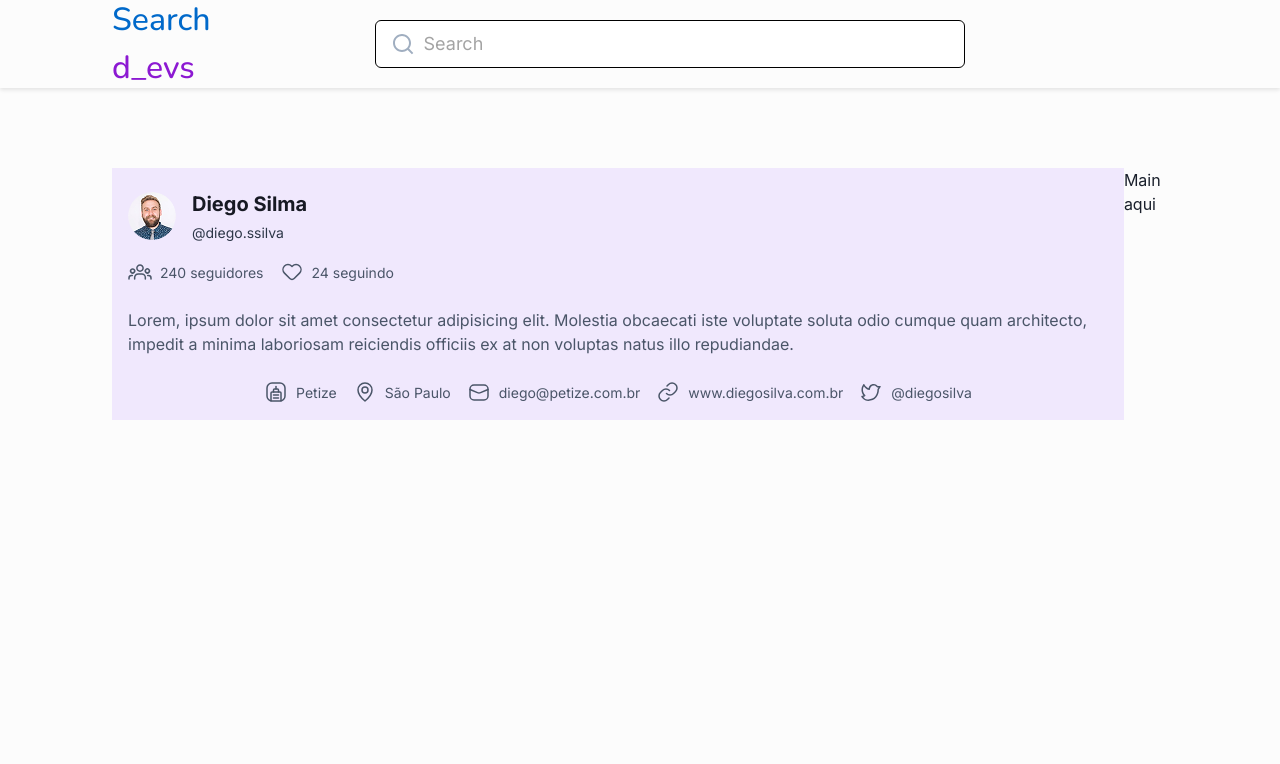
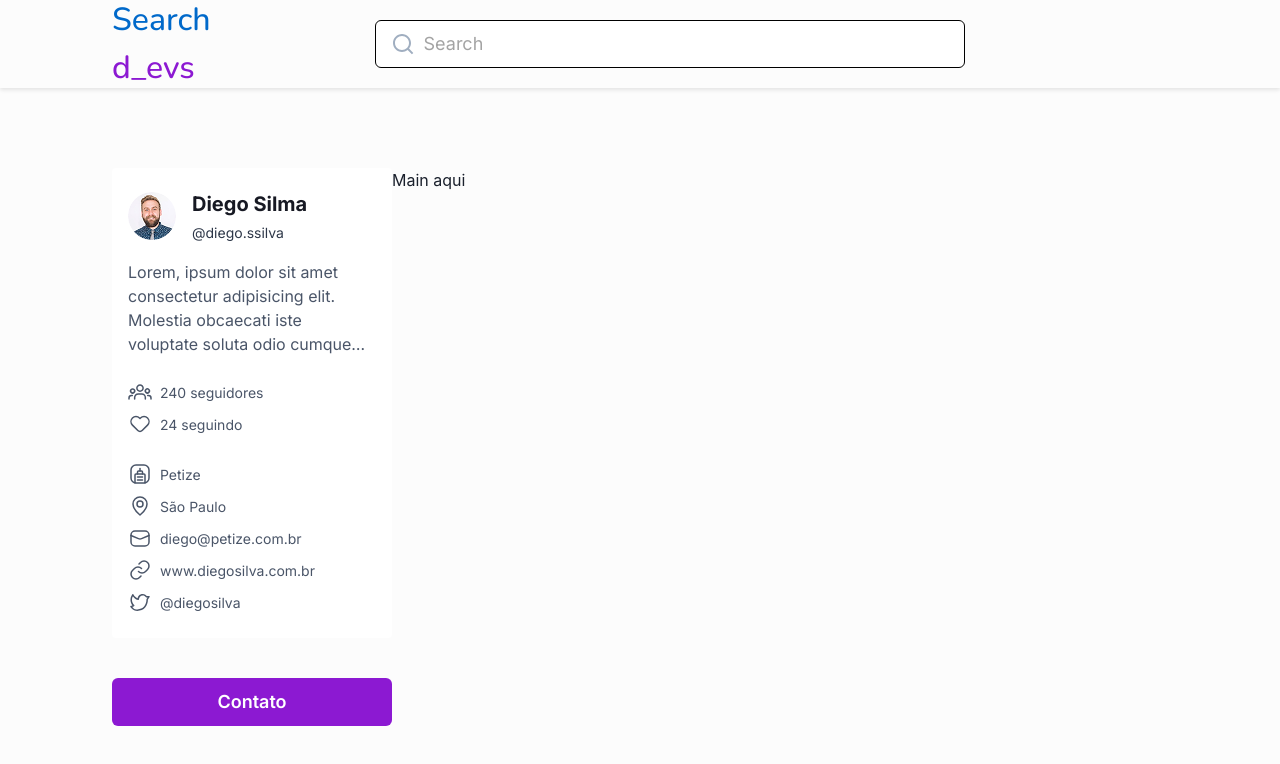
Before and after one commit to DevYuriOliveira73/api-GitHub, a React (Vite) app: page /dev-profile in a window 1280 px wide. Shown: the top 764 px of the page. Built offline with nearby package versions, Linux system fonts and the light colour scheme.

Commit message:
style: implements desktop version

```diff
--- a/src/components/Aside/Aside.module.css
+++ b/src/components/Aside/Aside.module.css
@@ -56,3 +56,63 @@
   justify-content: center;
   gap: 16px;
 }
+
+.contate {
+  display: none;
+}
+
+@media (min-width: 600px) {
+  .container {
+    background-color: #ffffff;
+    padding: 24px 16px 24px 16px;
+    height: auto; /*465px;*/
+    width: 280px;
+    border-radius: 4px;
+    display: flex;
+    flex-direction: column;
+    margin-bottom: 40px !important;
+  }
+
+  .description {
+    margin: 0px 0 24px 0;
+
+    display: -webkit-box;
+    -webkit-box-orient: vertical;
+    /* Versão padrão */
+    box-orient: vertical;
+    line-clamp: 4;
+
+    /* Prefixado para WebKit */
+    -webkit-line-clamp: 4;
+    overflow: hidden;
+    text-overflow: ellipsis;
+  }
+  .follower {
+    order: 4;
+    flex-direction: column;
+    gap: 8px;
+    margin-bottom: 26px;
+  }
+  .layout_info {
+    order: 5;
+    flex-direction: column;
+    gap: 8px;
+  }
+
+  .contate {
+    display: block;
+    padding: 10px 0;
+    width: 100%;
+    background-color: var(--cor-api-purple);
+    border-radius: 6px;
+
+    font-family: "Inter";
+    color: white;
+    font-weight: 600;
+    font-size: 18px;
+    line-height: 28px;
+    text-align: center;
+
+    cursor: pointer;
+  }
+}
--- a/src/components/Aside/index.tsx
+++ b/src/components/Aside/index.tsx
@@ -4,7 +4,8 @@ import InfoProfile from "../InfoProfile";
 
 export default function Aside() {
   return (
-    <aside className={styles.container}>
+    <aside>
+      <section className={styles.container}>
         <div className={styles.nick}>
           <Avatar name="Usuário" src="/avatar.png" />
           <div>
@@ -39,6 +40,9 @@ export default function Aside() {
           />
           <InfoProfile image="/public/Twitter.svg" info="@diegosilva" />
         </div>
+      </section>
+
+      <a className={styles.contate}>Contato</a>
     </aside>
   );
 }
--- a/src/pages/DevProfile/DevProfile.module.css
+++ b/src/pages/DevProfile/DevProfile.module.css
@@ -77,5 +77,7 @@
   }
   .main {
     padding: 0;
+    margin-top: 0;
+    display: block;
   }
 }
```
Lines whose indentation alone changed are shown as unchanged.
